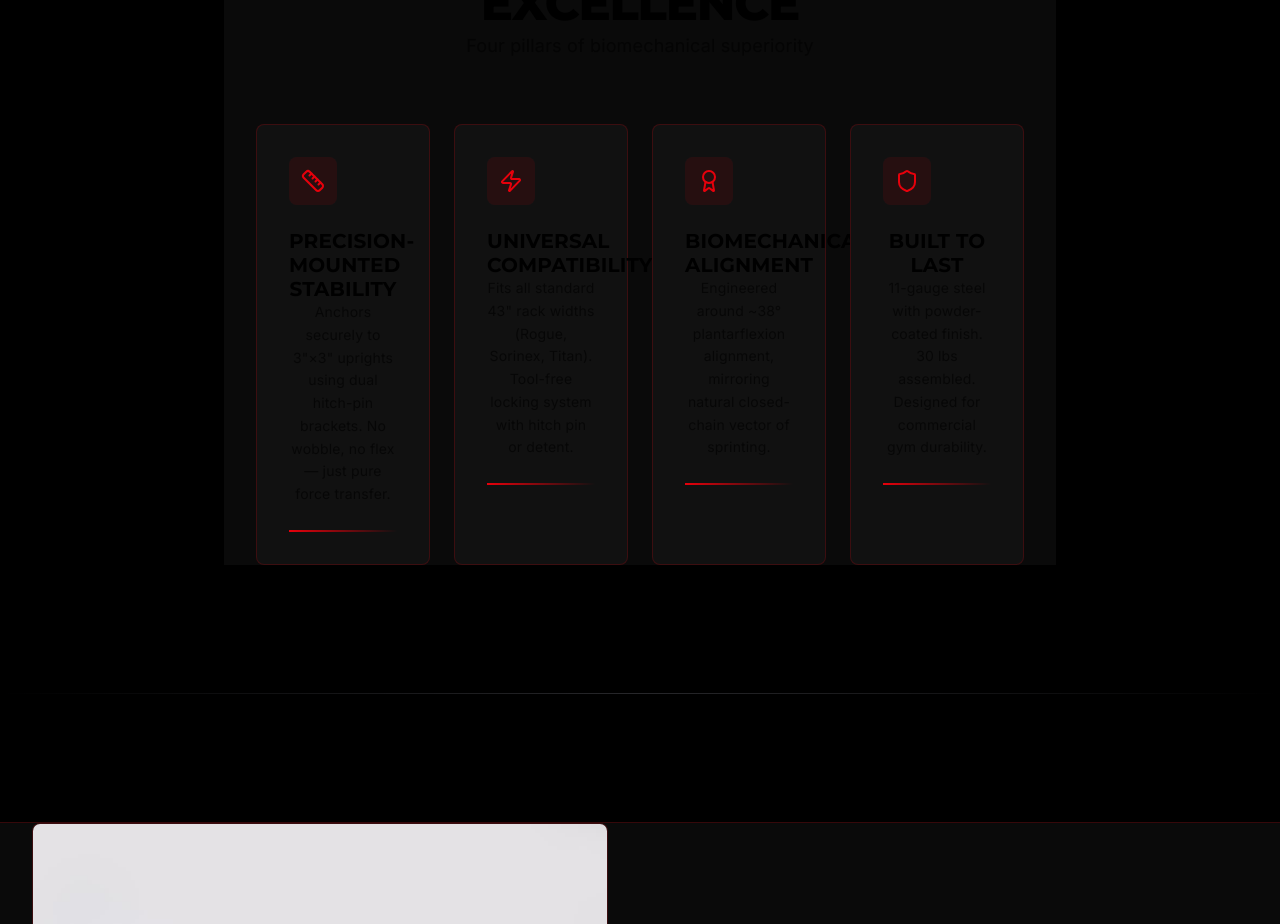
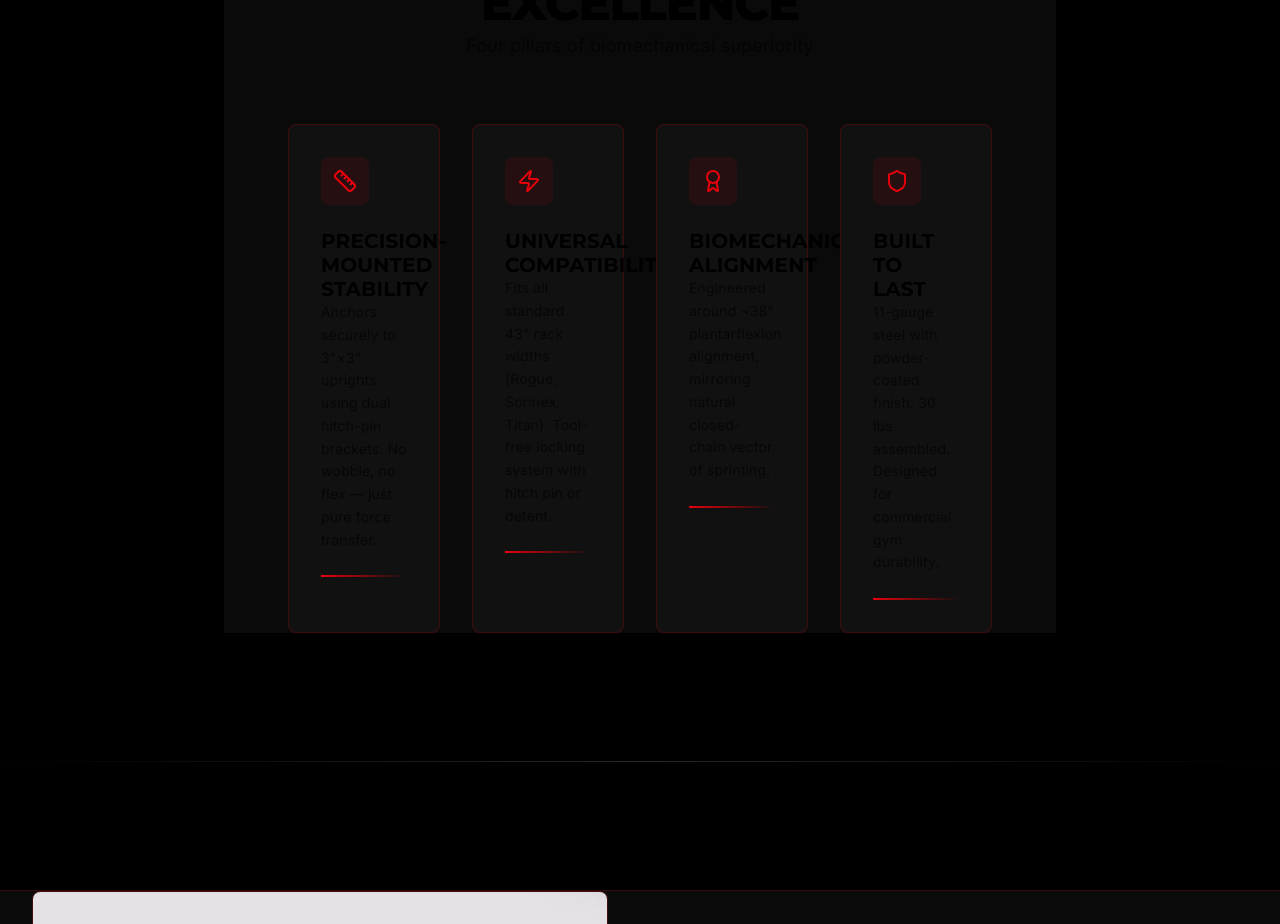
Before and after one commit to infinityspine/exiqx-website, a Next.js app: page /rack-mounted in a window 1280 px wide. Shown: the part 1140-2064 px from the top of the page. Built offline with nearby package versions, Linux system fonts and the light colour scheme.

Commit message:
🕒 Auto-commit: 2025-11-10 18:59:10

```diff
--- a/components/sections/RackKeyPoints.tsx
+++ b/components/sections/RackKeyPoints.tsx
@@ -153,7 +153,7 @@ const RackKeyPoints = memo<Partial<RackKeyPointsProps>>((props) => {
           initial="hidden"
           whileInView="visible"
           viewport={{ once: true, margin: '-100px' }}
-          className="grid gap-6 sm:grid-cols-2 lg:grid-cols-4"
+          className="grid gap-8 sm:grid-cols-2 lg:grid-cols-4 px-4 sm:px-6 lg:px-8 max-w-7xl mx-auto"
         >
           {keyPoints.map((point, index) => {
             const IconComponent = iconMap[point.icon]
@@ -170,6 +170,7 @@ const RackKeyPoints = memo<Partial<RackKeyPointsProps>>((props) => {
                   variants={cardHoverVariants}
                   className="h-full bg-[#111111] border border-red-600/20 rounded-lg p-6 lg:p-8 transition-colors duration-300 hover:border-red-600/40"
                 >
+                  <div className="text-left">
                     {/* Icon Container */}
                     <motion.div
                       variants={iconVariants}
@@ -188,6 +189,7 @@ const RackKeyPoints = memo<Partial<RackKeyPointsProps>>((props) => {
                     <p className="text-gray-400 text-sm leading-relaxed font-inter">
                       {point.description}
                     </p>
+                  </div>
 
                   {/* Decorative Line */}
                   {!shouldReduceMotion && (
```
Lines whose indentation alone changed are shown as unchanged.
